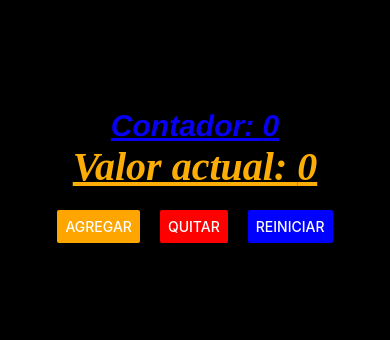
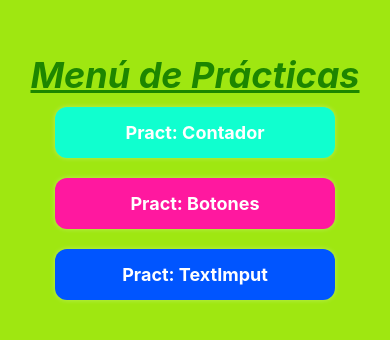
Before and after one commit to FERMINHDZ/PAM211, a React Native app in the folder intro3/: screen / in a window 390 px wide. Shown: the part 246-586 px from the top of the page. Built offline with nearby package versions, Linux system fonts and the light colour scheme.

Commit message:
se realizp practica sin reporte

```diff
--- a/intro3/App.js
+++ b/intro3/App.js
@@ -1,10 +1,11 @@
 // 1.- Imports: Zona de importaciones
-import ContadorScreen from "./screens/ContadorScreen";
+import MenuScreen from "./screens/MenuScreen";
 
 // 2.-  Main: Zona de componentes
 export default function App() {
 
   return (
-    <ContadorScreen></ContadorScreen>
+    <MenuScreen></MenuScreen>
+
   );
 }
--- /dev/null
+++ b/intro3/screens/BotonesScreen.js
@@ -0,0 +1,13 @@
+import { Text, StyleSheet, View } from 'react-native'
+
+
+export default function BotonesScreen () {
+
+    return (
+      <View>
+        <Text>Proximamente...........</Text>
+      </View>
+    )
+}
+
+const styles = StyleSheet.create({})
--- a/intro3/screens/ContadorScreen.js
+++ b/intro3/screens/ContadorScreen.js
@@ -24,6 +24,9 @@ export default function ContadorScreen() {
     </View>
   );
 }
+
+
+
 
 //3. Zona de estilos
 const styles = StyleSheet.create({
--- /dev/null
+++ b/intro3/screens/MenuScreen.js
@@ -0,0 +1,105 @@
+//1. Zona importaciones
+import { Text, StyleSheet, View, Button, TouchableOpacity } from 'react-native';
+import React, { useState } from 'react';
+import BotonesScreen from './BotonesScreen';
+import ContadorScreen from './ContadorScreen';
+import TextImput from './TextImput';
+
+//2. Zona de main o componentes
+export default function MenuScreen() {
+  const [screen, setScreen] = useState('menu');
+
+  switch (screen) {
+    case 'contador':
+      return <ContadorScreen />;
+    case 'botones':
+      return <BotonesScreen />;
+    case 'textimput':
+      return <TextImput />;
+    case 'menu':
+    default:
+      return (
+        <View style={styles.container}>
+          {/*  Título principal */}
+          <Text style={styles.titulo}>Menú de Prácticas</Text>
+
+          {/*  Contenedor de botones */}
+          <View style={styles.botonesContainer}>
+            {/* Botón 1 */}
+            <TouchableOpacity
+              style={[styles.boton, { backgroundColor: '#10ffcfff' }]}
+              onPress={() => setScreen('contador')}
+            >
+              <Text style={styles.textoBoton}>Pract: Contador</Text>
+            </TouchableOpacity>
+
+            {/* Botón 2 */}
+            <TouchableOpacity
+              style={[styles.boton, { backgroundColor: '#ff189fff' }]}
+              onPress={() => setScreen('botones')}
+            >
+              <Text style={styles.textoBoton}>Pract: Botones</Text>
+            </TouchableOpacity>
+
+            {/* Botón 3 (nuevo) */}
+            <TouchableOpacity
+              style={[styles.boton, { backgroundColor: '#0055ffff' }]}
+              onPress={() => setScreen('textimput')}
+            >
+              <Text style={styles.textoBoton}>Pract: TextImput</Text>
+            </TouchableOpacity>
+          </View>
+        </View>
+      );
+  }
+}
+
+//3. Zona de estilos
+const styles = StyleSheet.create({
+  container: {
+    flex: 1,
+    backgroundColor: '#9fe711ff',
+    alignItems: 'center',
+    justifyContent: 'center',
+    padding: 20,
+  },
+
+  titulo: {
+    color: '#1d8600ff',
+    fontSize: 36,
+    fontWeight: 'bold',
+    fontStyle: 'italic',
+    textDecorationLine: 'underline',
+    marginBottom: 10,
+  },
+
+  subtitulo: {
+    color: '#ffffffab',
+    fontSize: 18,
+    marginBottom: 40,
+  },
+
+  botonesContainer: {
+    width: '80%',
+    flexDirection: 'column',
+    alignItems: 'center',
+    gap: 20,
+  },
+
+  boton: {
+    width: '100%',
+    paddingVertical: 15,
+    borderRadius: 12,
+    alignItems: 'center',
+    shadowColor: '#fff',
+    shadowOpacity: 0.3,
+    shadowRadius: 5,
+    elevation: 5,
+  },
+
+  textoBoton: {
+    color: '#ffffff',
+    fontSize: 18,
+    fontWeight: 'bold',
+  },
+});
--- /dev/null
+++ b/intro3/screens/TextImput.js
@@ -0,0 +1,13 @@
+import { Text, StyleSheet, View } from 'react-native'
+
+
+export default function TextImput () {
+
+    return (
+      <View>
+        <Text>Proximamente...........</Text>
+      </View>
+    )
+}
+
+const styles = StyleSheet.create({})
```
